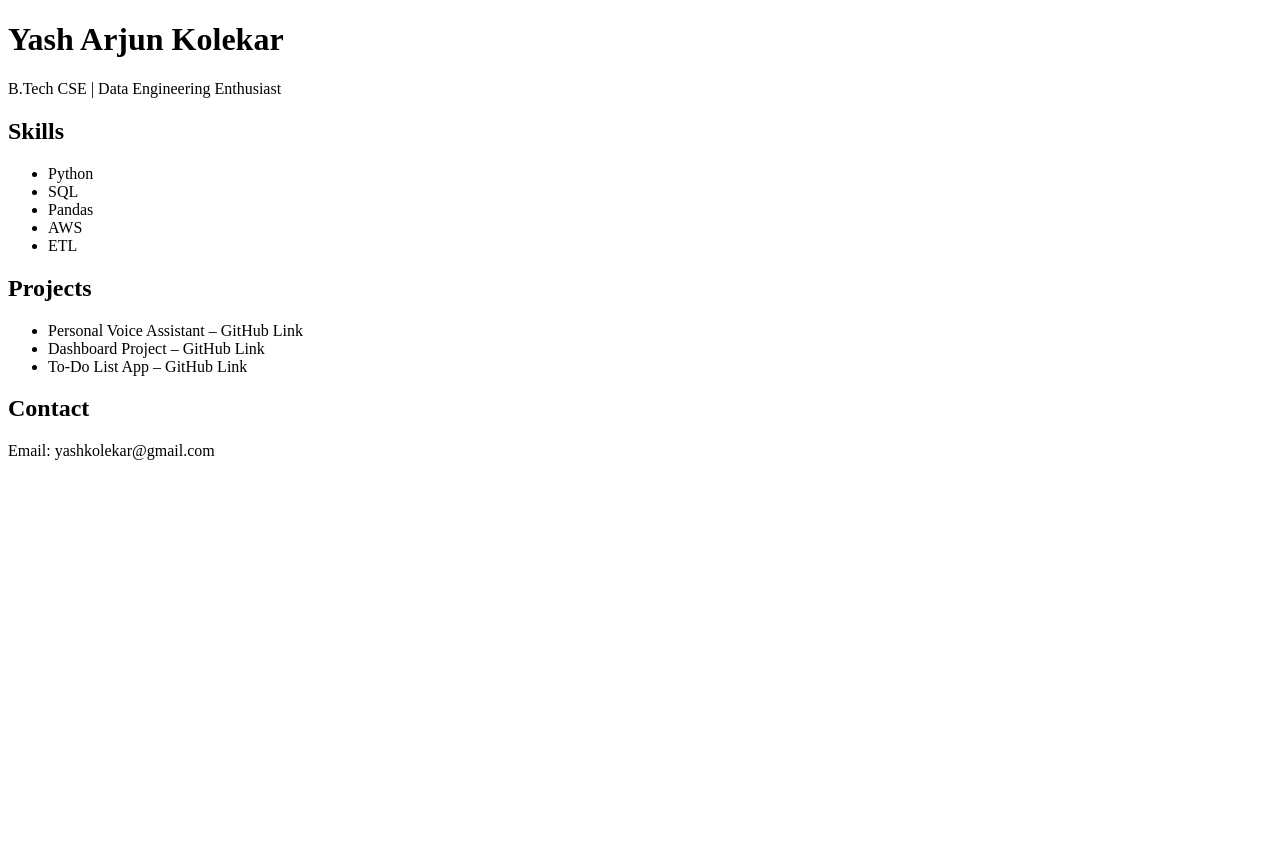
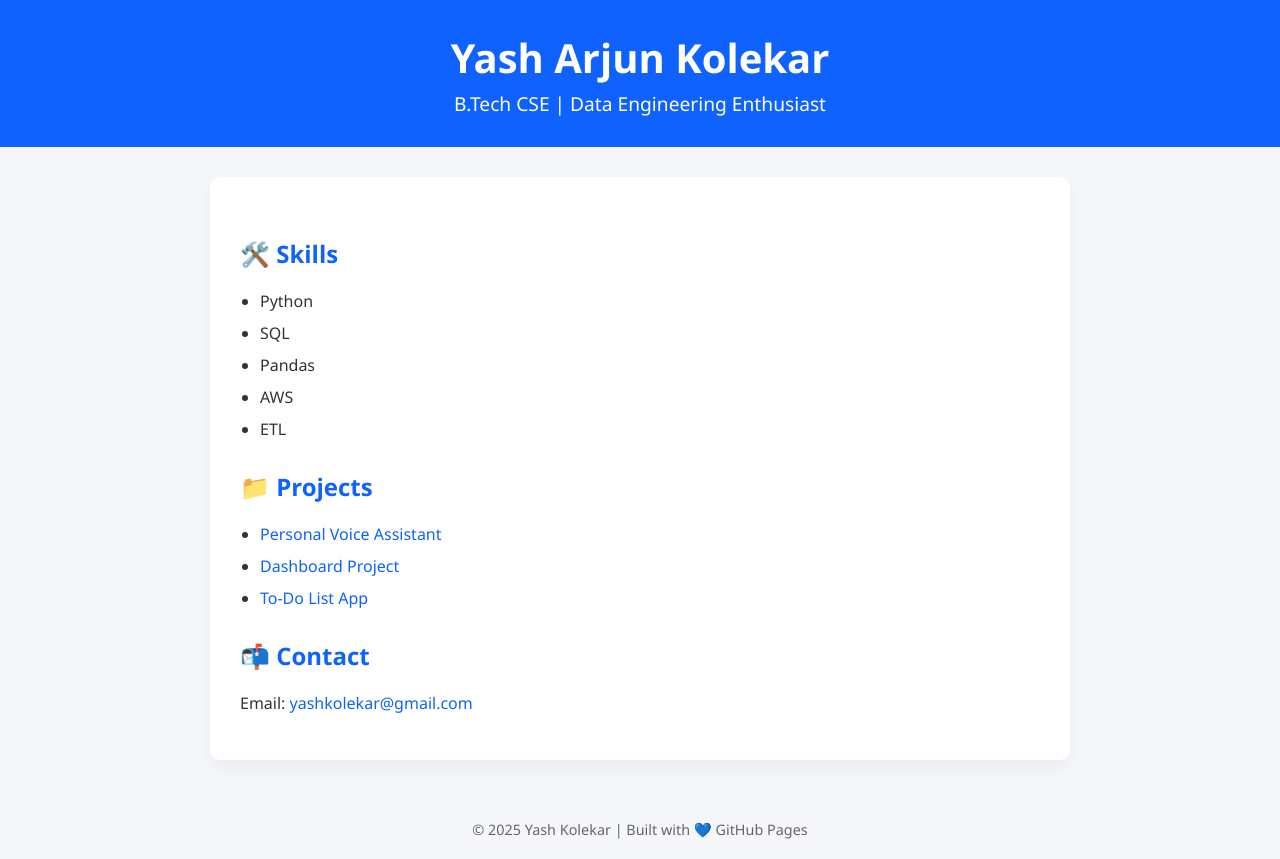
Before and after one commit to YAK1512/yashkolekar.github.io, a plain HTML site: page index.html in a window 1280 px wide. Before the commit the page ends 800 px from the top, so only its background shows below. Drawn offline with Linux system fonts and the light colour scheme.

Commit message:
index.html

```diff
--- a/index.html
+++ b/index.html
@@ -1,13 +1,74 @@
 <!DOCTYPE html>
-<html>
+<html lang="en">
 <head>
+  <meta charset="UTF-8" />
+  <meta name="viewport" content="width=device-width, initial-scale=1.0"/>
   <title>Yash Kolekar | Portfolio</title>
+  <style>
+    body {
+      margin: 0;
+      padding: 0;
+      font-family: 'Segoe UI', sans-serif;
+      background: #f5f7fa;
+      color: #333;
+    }
+    header {
+      background-color: #0f62fe;
+      color: white;
+      padding: 30px 20px;
+      text-align: center;
+    }
+    header h1 {
+      margin: 0;
+      font-size: 2.5em;
+    }
+    header p {
+      margin: 5px 0 0;
+      font-size: 1.2em;
+    }
+    .container {
+      max-width: 800px;
+      margin: 30px auto;
+      background: white;
+      padding: 30px;
+      border-radius: 10px;
+      box-shadow: 0 8px 20px rgba(0, 0, 0, 0.05);
+    }
+    h2 {
+      color: #0f62fe;
+      margin-top: 30px;
+    }
+    ul {
+      padding-left: 20px;
+    }
+    li {
+      margin-bottom: 10px;
+    }
+    footer {
+      text-align: center;
+      padding: 20px;
+      margin-top: 40px;
+      font-size: 0.9em;
+      color: #666;
+    }
+    a {
+      color: #0f62fe;
+      text-decoration: none;
+    }
+    a:hover {
+      text-decoration: underline;
+    }
+  </style>
 </head>
 <body>
+
+  <header>
     <h1>Yash Arjun Kolekar</h1>
     <p>B.Tech CSE | Data Engineering Enthusiast</p>
+  </header>
 
-  <h2>Skills</h2>
+  <div class="container">
+    <h2>🛠️ Skills</h2>
     <ul>
       <li>Python</li>
       <li>SQL</li>
@@ -16,14 +77,20 @@
       <li>ETL</li>
     </ul>
 
-  <h2>Projects</h2>
+    <h2>📁 Projects</h2>
     <ul>
-    <li>Personal Voice Assistant – GitHub Link</li>
-    <li>Dashboard Project – GitHub Link</li>
-    <li>To-Do List App – GitHub Link</li>
+      <li><a href="https://github.com/YAK1512/voice-assistant" target="_blank">Personal Voice Assistant</a></li>
+      <li><a href="https://github.com/YAK1512/dashboard" target="_blank">Dashboard Project</a></li>
+      <li><a href="https://github.com/YAK1512/todo-app" target="_blank">To-Do List App</a></li>
     </ul>
 
-  <h2>Contact</h2>
-  <p>Email: yashkolekar@gmail.com</p>
+    <h2>📬 Contact</h2>
+    <p>Email: <a href="mailto:yashkolekar@gmail.com">yashkolekar@gmail.com</a></p>
+  </div>
+
+  <footer>
+    &copy; 2025 Yash Kolekar | Built with 💙 GitHub Pages
+  </footer>
+
 </body>
 </html>
```
Lines whose indentation alone changed are shown as unchanged.
